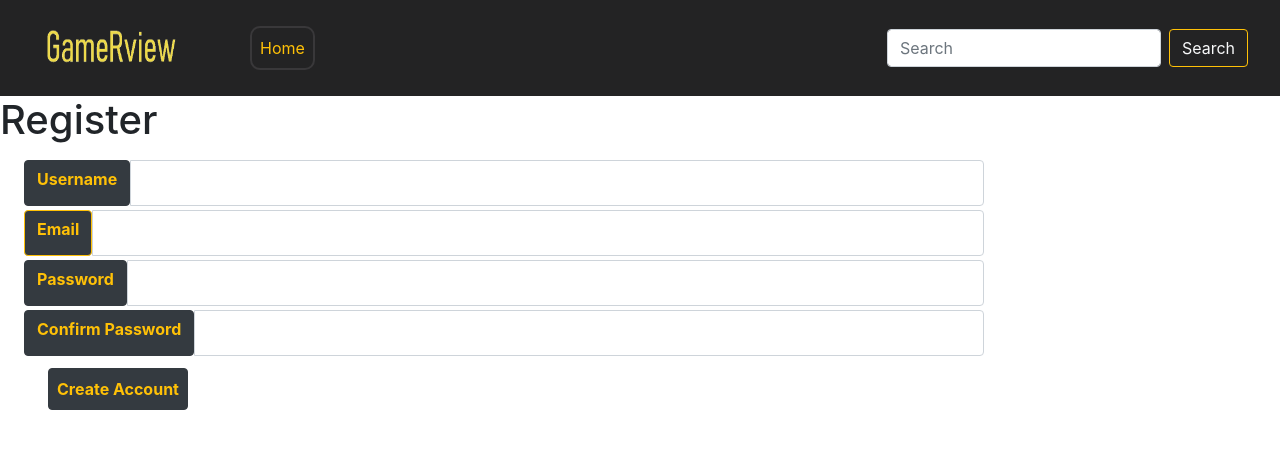
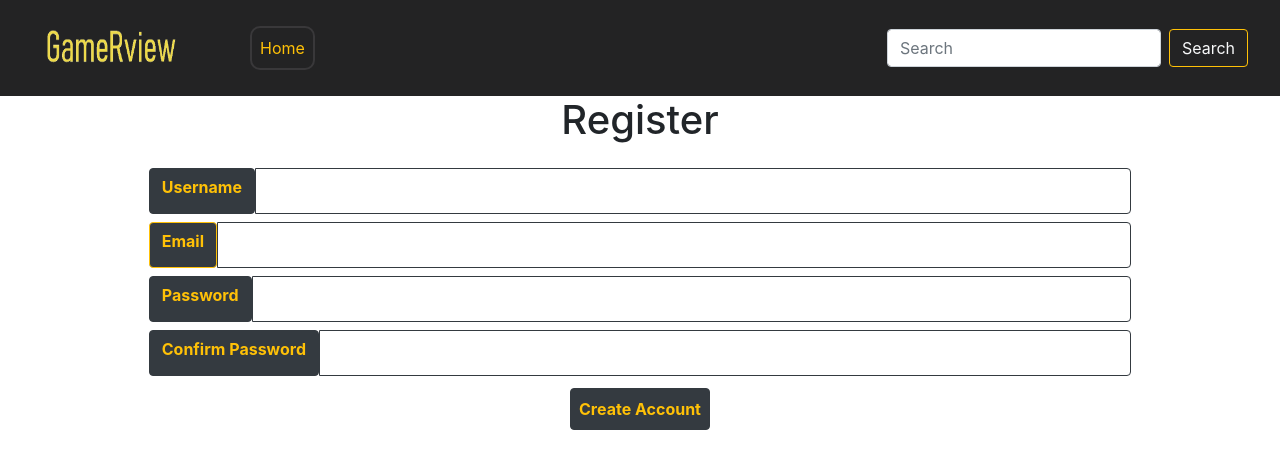
Before and after one commit to Orion-CS/GameRview, a Flask app: page /register/ in a window 1280 px wide. Shown: the top 469 px of the page. Run offline with Flask 2, Linux system fonts and the light colour scheme; some libraries are stand-ins or nearby versions.

Commit message:
Login formatting

```diff
--- a/static/styles/loginpage.css
+++ b/static/styles/loginpage.css
@@ -1,3 +1,8 @@
-* {
-    text-align: center;
+.centered {
+        display: flex;
+        align-items: center;
+        justify-content: center;
 }
+.marker{
+    background-color: chartreuse;
+}
--- a/static/styles/profilepage.css
+++ b/static/styles/profilepage.css
@@ -4,5 +4,5 @@
     border-radius: 50%;
     border-width: 2px;
     object-fit: contain;
-    margin-left: 30px;
+    margin-left: 50px;
 }
--- a/templates/register_form.html
+++ b/templates/register_form.html
@@ -5,6 +5,7 @@
     <meta http-equiv="X-UA-Compatible" content="IE=edge">
     <meta name="viewport" content="width=device-width, initial-scale=1.0">
     <link rel="stylesheet" href="/static/styles/navbar.css">
+    <link rel="stylesheet" href="/static/styles/loginpage.css">
     <link rel="stylesheet" href="https://cdn.jsdelivr.net/npm/bootstrap@4.0.0/dist/css/bootstrap.min.css"
     integrity="sha384-Gn5384xqQ1aoWXA+058RXPxPg6fy4IWvTNh0E263XmFcJlSAwiGgFAW/dAiS6JXm"
     crossorigin="anonymous">
@@ -34,7 +35,7 @@
     </div>
   </nav>
 
-    <h1>Register</h1>
+    <h1 class="centered">Register</h1>
 
     {% for message in get_flashed_messages() %}
 		<div class="alert alert-warning alert-dismissible fade show" role="alert">
@@ -44,47 +45,55 @@
 	{% endfor %}
 
     <form  action="/register/" method="post">
-      <div class="form-group">
+      <div class="form-horizontal">
+        <div class="row">
+
           {# add CSRF protection #}
           {{ form.hidden_tag() }}
 
-        <div class="input-group mb-1 w-75 mt-3 ml-4">
+          <div class="input-group centered">
+            <div class="input-group mb-1 w-75 mt-3">
             {# add username field and label #}
-        <span class="input-group-btn">
+            <span class="input-group-btn centered">
               <button class="btn btn-default btn-dark text-warning font-weight-bold" type="button">{{ form.username.label }}</button>
             </span>
-
-        {{ form.username(class="form-control") }}
+            {{ form.username(class="form-control border-dark") }}
+            </div>
           </div>
 
-        <div class="input-group mb-1 w-75 mt-1 ml-4">
+          <div class="input-group centered">
+            <div class="input-group mb-1 w-75 mt-1">
             {# add email field and label #}
-        <span class="input-group-btn">
-          <button class="btn btn-default btn-dark text-warning font-weight-bold border border-6 border-warning" type="button">{{ form.email.label }}</button>
+            <span class="input-group-btn centered">
+              <button class="btn btn-default btn-dark text-warning font-weight-bold border border-warning" type="button">{{ form.email.label }}</button>
             </span>
-        {{form.email(class="form-control")}}
+            {{form.email(class="form-control border-dark")}}
+            </div>
           </div>
 
-        <div class="input-group mb-1 w-75 mt-1 ml-4">
+          <div class="input-group centered">
+            <div class="input-group mb-1 w-75 mt-1">
             {# add password fields and labels #}
-
-        <span class="input-group-btn">
+            <span class="input-group-btn centered">
               <button class="btn btn-default btn-dark text-warning font-weight-bold" type="button">{{ form.password.label }}</button>
             </span>
-        {{ form.password(class="form-control")}}
+            {{ form.password(class="form-control border-dark")}}
+            </div>
           </div>
 
-        <div class="input-group mb-1 w-75 mt-1 ml-4">
-
-        <span class="input-group-btn">
+          <div class="input-group centered">
+            <div class="input-group mb-1 w-75 mt-1">
+            <span class="input-group-btn centered">
               <button class="btn btn-default btn-dark text-warning font-weight-bold" type="button">{{ form.confirm_password.label }}</button>
             </span>
-        {{ form.confirm_password(class="form-control") }}
+            {{ form.confirm_password(class="form-control border-dark") }}
+            </div>
           </div>
 
-        <div>
+            <div class="input-group centered">
             {# add submit button #}
-        {{ form.submit(class="btn btn-dark font-weight-bold text-warning p-2 ml-5 mt-2") }}
+              <div>{{ form.submit(class="btn btn-dark font-weight-bold text-warning p-2 mt-2") }}</div>
+            </div>
         </div>
       </div>
 
```
Also changed, not shown: static/scripts/rating.js (+1 -36 lines), templates/login_page.html (+23 -12 lines). Lines whose indentation alone changed are shown as unchanged.
